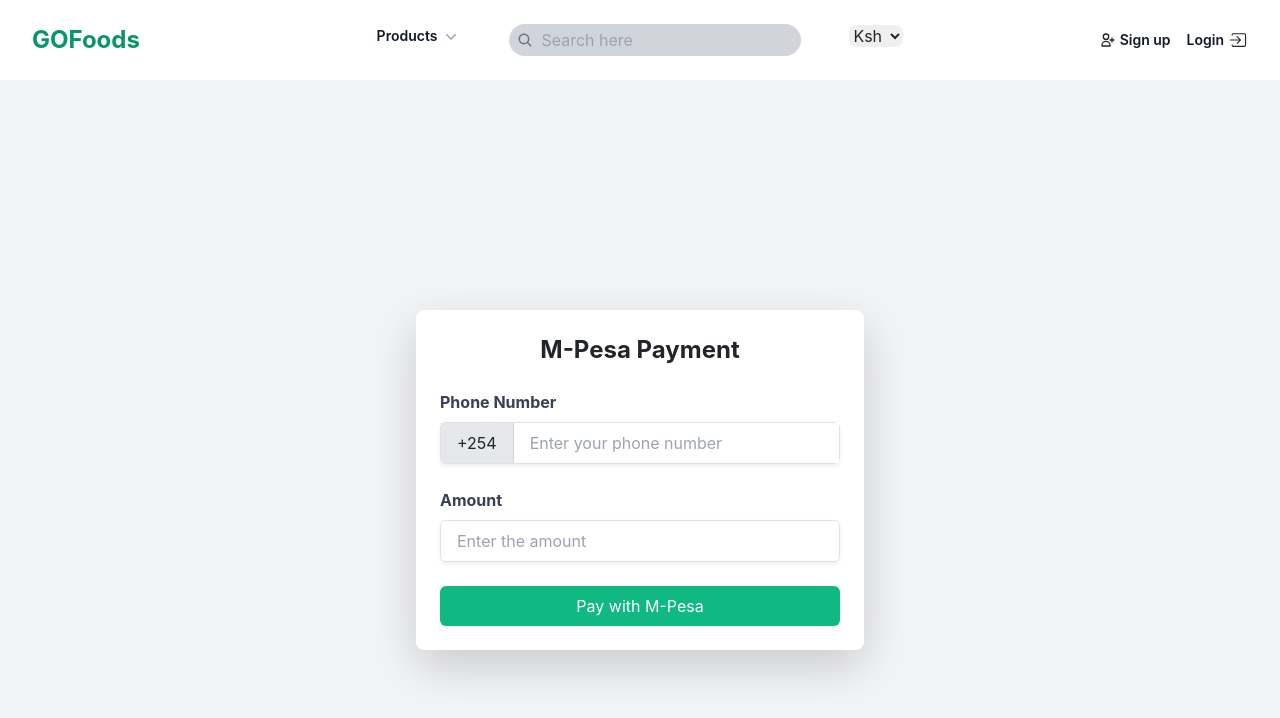
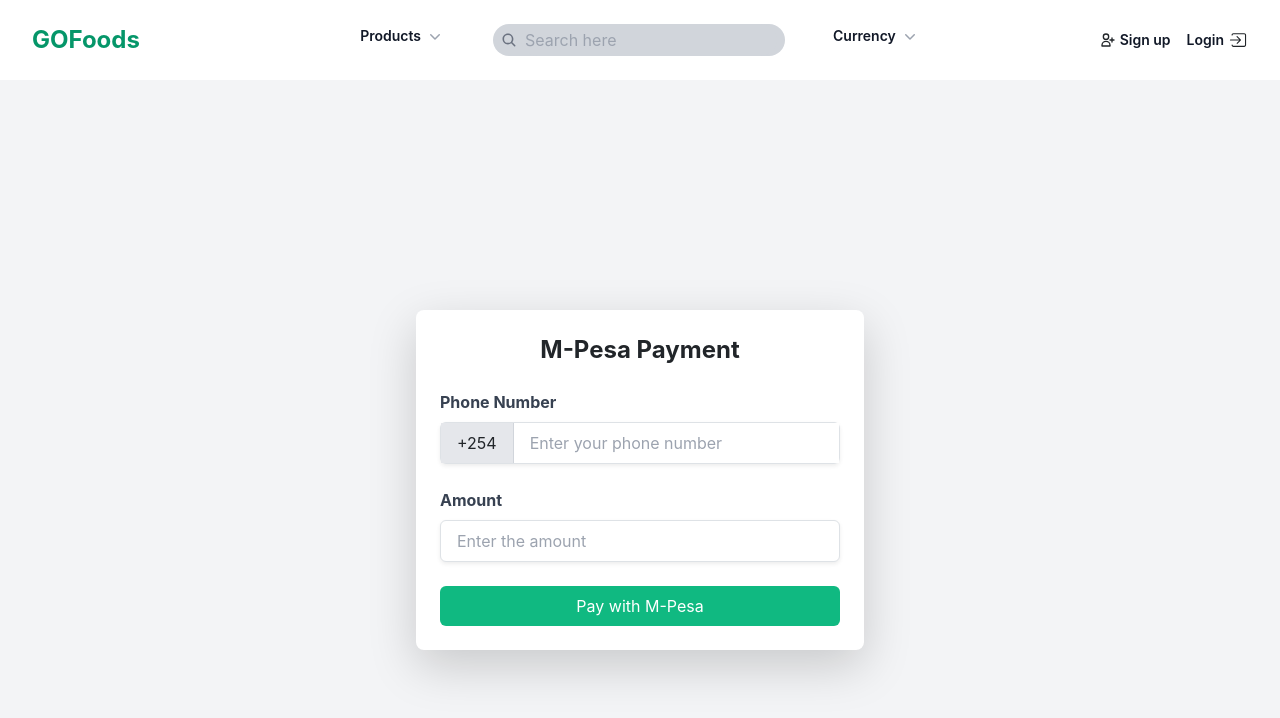
Before and after one commit to Gad-Ongoro/lisha, a React (Create React App) app in the folder client/: page /lipa-na-mpesa in a window 1280 px wide. Shown: the top 718 px of the page. Built offline with nearby package versions, Linux system fonts and the light colour scheme; a web font is replaced by a local one.

Commit message:
Updated currency dropdown

```diff
--- a/client/src/components/Header/NavBar.jsx
+++ b/client/src/components/Header/NavBar.jsx
@@ -1,4 +1,5 @@
 import React, { useEffect, useState, useContext } from 'react';
+import { enqueueSnackbar } from 'notistack';
 import { NavLink, useNavigate } from 'react-router-dom';
 import SnackBar from '../Notifications/SnackBar';
 import { IoSearch } from "react-icons/io5";
@@ -20,6 +21,11 @@ const products = [
 const callsToAction = [
   { name: 'Watch demo', href: '#', icon: PlayCircleIcon },
   { name: 'Contact sales', href: '#', icon: PhoneIcon },
+]
+
+const currency = [
+  { name: 'Kenyan Shilling', code: 'KES' },
+  { name: 'United States Dollar', code: 'USD' },
 ]
 
 export default function NavBar( {mobileMenuOpen, setMobileMenuOpen} ) {
@@ -143,13 +149,34 @@ export default function NavBar( {mobileMenuOpen, setMobileMenuOpen} ) {
               </div>
             </div>
 
-            <div className='transition-all duration-300 hover:text-emerald-600 cursor-pointer'>
-              <select className='rounded-lg' name="" id="" onChange={(e) => localStorage.setItem('currency', e.target.value)}>
-                <option disabled selected value={localStorage.getItem('currency')}>{localStorage.getItem('currency') ? localStorage.getItem('currency') : 'Ksh'}</option>
-                <option value="Ksh">Ksh</option>
-                <option value="USD">USD</option>
-              </select>
-            </div>
+            <Popover className="relative">
+              <PopoverButton className="flex items-center gap-x-1 text-sm font-semibold leading-6 text-gray-900 outline-none">
+                Currency
+                <ChevronDownIcon aria-hidden="true" className="h-5 w-5 flex-none text-gray-400" />
+              </PopoverButton>
+
+              <PopoverPanel
+                transition
+                className="absolute -left-20 top-full z-10 mt-3 w-screen max-w-md overflow-hidden rounded-3xl bg-white shadow-lg ring-1 ring-gray-900/5 transition data-[closed]:translate-y-1 data-[closed]:opacity-0 data-[enter]:duration-200 data-[leave]:duration-150 data-[enter]:ease-out data-[leave]:ease-in"
+              >
+                <div className="grid grid-cols-2 divide-x divide-gray-900/5 bg-green-50">
+                  {currency.map((item) => (
+                    <p
+                      key={item.code}
+                      href={item.href}
+                      onClick={() => {
+                        enqueueSnackbar(`Currency set to ${item.code}`, { variant: 'success' });
+                        localStorage.setItem('currency', item.code);
+                        }
+                      }
+                      className="flex items-center justify-center gap-x-2.5 p-3 text-sm font-semibold leading-6 text-gray-900 hover:bg-gray-100 cursor-pointer"
+                    >
+                      {item.code}
+                    </p>
+                  ))}
+                </div>
+              </PopoverPanel>
+            </Popover>
 
           </PopoverGroup>
           <div className="hidden lg:flex items-center lg:gap-x-4 lg:flex-1 lg:justify-end">
```
